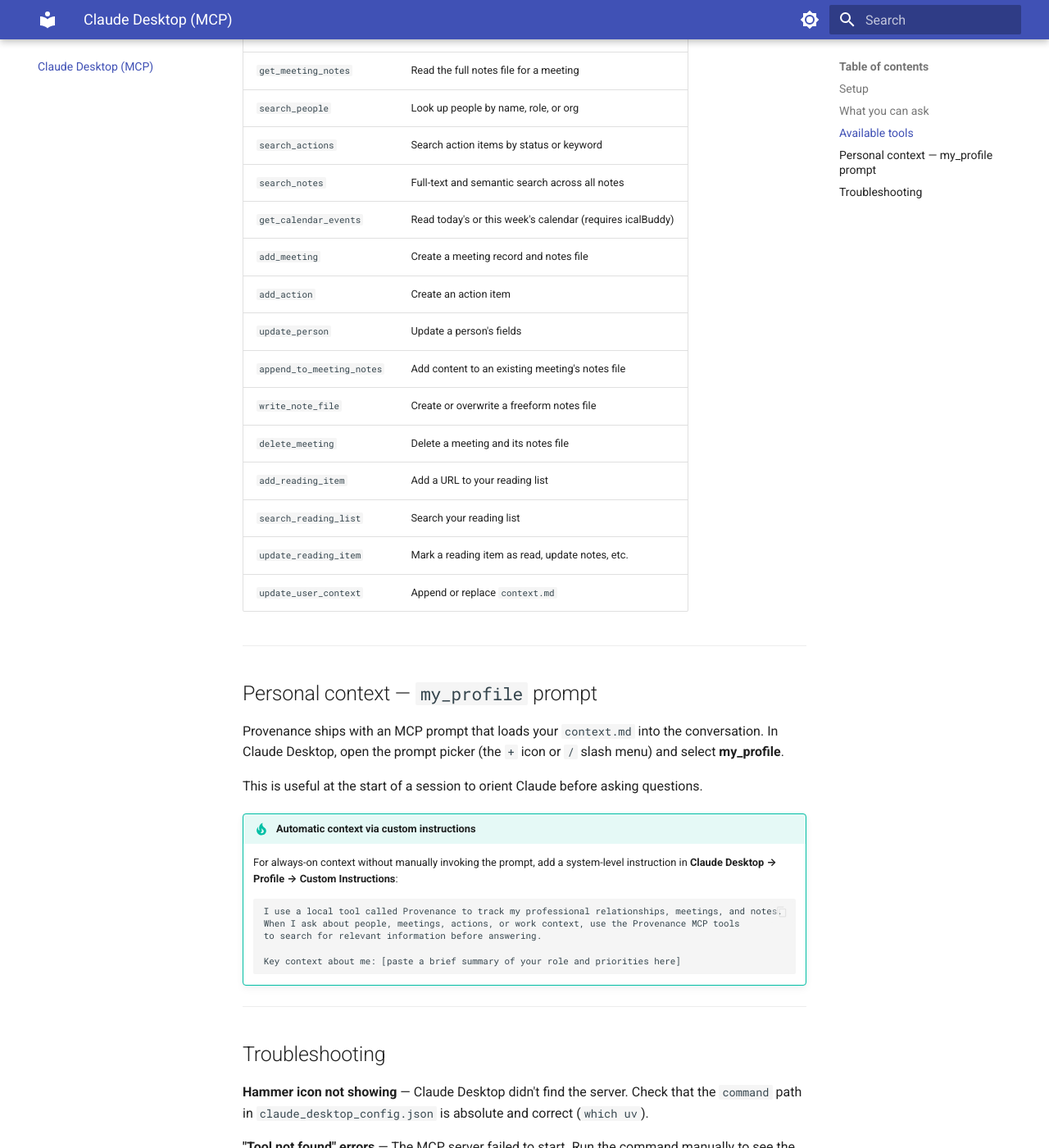
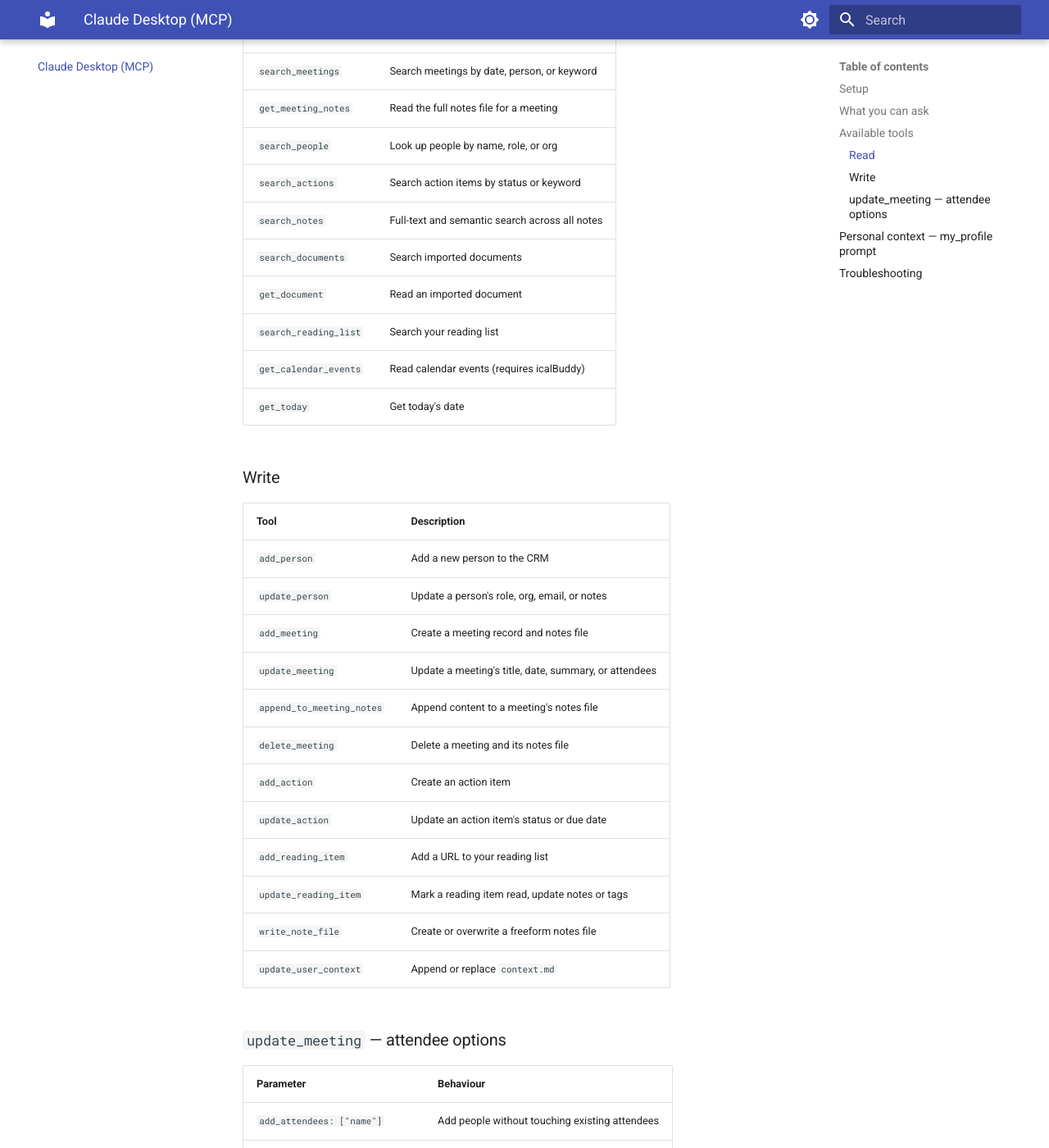
Before and after one commit to shawnzam/provenance, an MkDocs documentation site: the page built from docs/mcp.md, in a window 1280 px wide and 1400 px high, scrolled down 1142 px. Shown: the whole window at 82% size. Built offline with MkDocs 1.6.1 and Material for MkDocs 9.7.7, drawn with Linux system fonts in a browser that asks for light colours; some of the changed text lies outside the part shown.

Commit message:
Update MCP docs with add_person, update_meeting, and full tool list
Co-Authored-By: Claude Sonnet 4.6 <noreply@anthropic.com>

```diff
--- a/docs/mcp.md
+++ b/docs/mcp.md
@@ -40,6 +40,8 @@ Search my notes for anything about the ISO working group
 
 ## Available tools
 
+### Read
+
 | Tool | Description |
 |---|---|
 | `search_meetings` | Search meetings by date, person, or keyword |
@@ -47,17 +49,38 @@ Search my notes for anything about the ISO working group
 | `search_people` | Look up people by name, role, or org |
 | `search_actions` | Search action items by status or keyword |
 | `search_notes` | Full-text and semantic search across all notes |
-| `get_calendar_events` | Read today's or this week's calendar (requires icalBuddy) |
+| `search_documents` | Search imported documents |
+| `get_document` | Read an imported document |
+| `search_reading_list` | Search your reading list |
+| `get_calendar_events` | Read calendar events (requires icalBuddy) |
+| `get_today` | Get today's date |
+
+### Write
+
+| Tool | Description |
+|---|---|
+| `add_person` | Add a new person to the CRM |
+| `update_person` | Update a person's role, org, email, or notes |
 | `add_meeting` | Create a meeting record and notes file |
+| `update_meeting` | Update a meeting's title, date, summary, or attendees |
+| `append_to_meeting_notes` | Append content to a meeting's notes file |
+| `delete_meeting` | Delete a meeting and its notes file |
 | `add_action` | Create an action item |
-| `update_person` | Update a person's fields |
-| `append_to_meeting_notes` | Add content to an existing meeting's notes file |
+| `update_action` | Update an action item's status or due date |
+| `add_reading_item` | Add a URL to your reading list |
+| `update_reading_item` | Mark a reading item read, update notes or tags |
 | `write_note_file` | Create or overwrite a freeform notes file |
-| `delete_meeting` | Delete a meeting and its notes file |
-| `add_reading_item` | Add a URL to your reading list |
-| `search_reading_list` | Search your reading list |
-| `update_reading_item` | Mark a reading item as read, update notes, etc. |
 | `update_user_context` | Append or replace `context.md` |
+
+### `update_meeting` — attendee options
+
+| Parameter | Behaviour |
+|---|---|
+| `add_attendees: ["name"]` | Add people without touching existing attendees |
+| `remove_attendees: ["name"]` | Remove specific people |
+| `set_attendees: ["name", ...]` | Replace the full attendee list |
+
+People are matched by name or slug. Unrecognised names are skipped with a warning.
 
 ---
 
```
